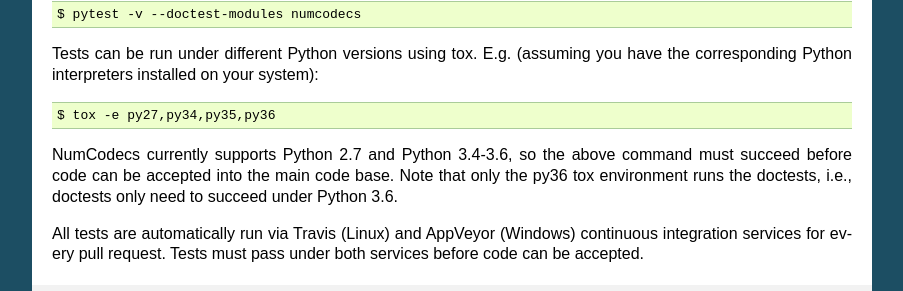
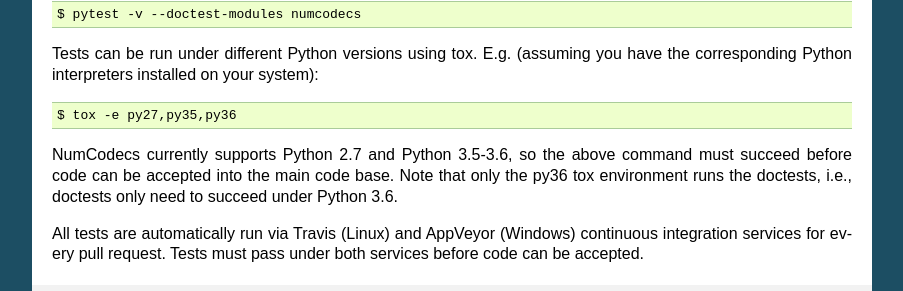
Before and after one commit to zarr-developers/numcodecs, a Sphinx documentation site: the page built from docs/contributing.rst, in a window 1280 px wide and 900 px high, scrolled down 2348 px. Shown: the part 152-443 px from the top of the window, without its empty margins (198-1101 px from the left). Built offline with Sphinx 7.4.7, drawn with Linux system fonts in a browser that asks for light colours; pages that are not in the unit, such as notebooks, are missing from menus; the version number could not be read and is left out.

Commit message:
Drop Python 3.4
As we have already dropped Python 3.4 support in Zarr and we are about
to add Python 3.7 support here, go ahead and drop Python 3.4 support in
Numcodecs as well.

```diff
--- a/docs/contributing.rst
+++ b/docs/contributing.rst
@@ -145,9 +145,9 @@
 Tests can be run under different Python versions using tox. E.g. (assuming you have the
 corresponding Python interpreters installed on your system)::
 
-    $ tox -e py27,py34,py35,py36
+    $ tox -e py27,py35,py36
 
-NumCodecs currently supports Python 2.7 and Python 3.4-3.6, so the above command must
+NumCodecs currently supports Python 2.7 and Python 3.5-3.6, so the above command must
 succeed before code can be accepted into the main code base. Note that only the py36
 tox environment runs the doctests, i.e., doctests only need to succeed under Python 3.6.
 
--- a/setup.py
+++ b/setup.py
@@ -339,7 +339,6 @@
             'Programming Language :: Python :: 2',
             'Programming Language :: Python :: 2.7',
             'Programming Language :: Python :: 3',
-            'Programming Language :: Python :: 3.4',
             'Programming Language :: Python :: 3.5',
         ],
         author='Alistair Miles',
```
Also changed, not shown: appveyor.yml (+0 -7 lines), .travis.yml, 1 other file.
